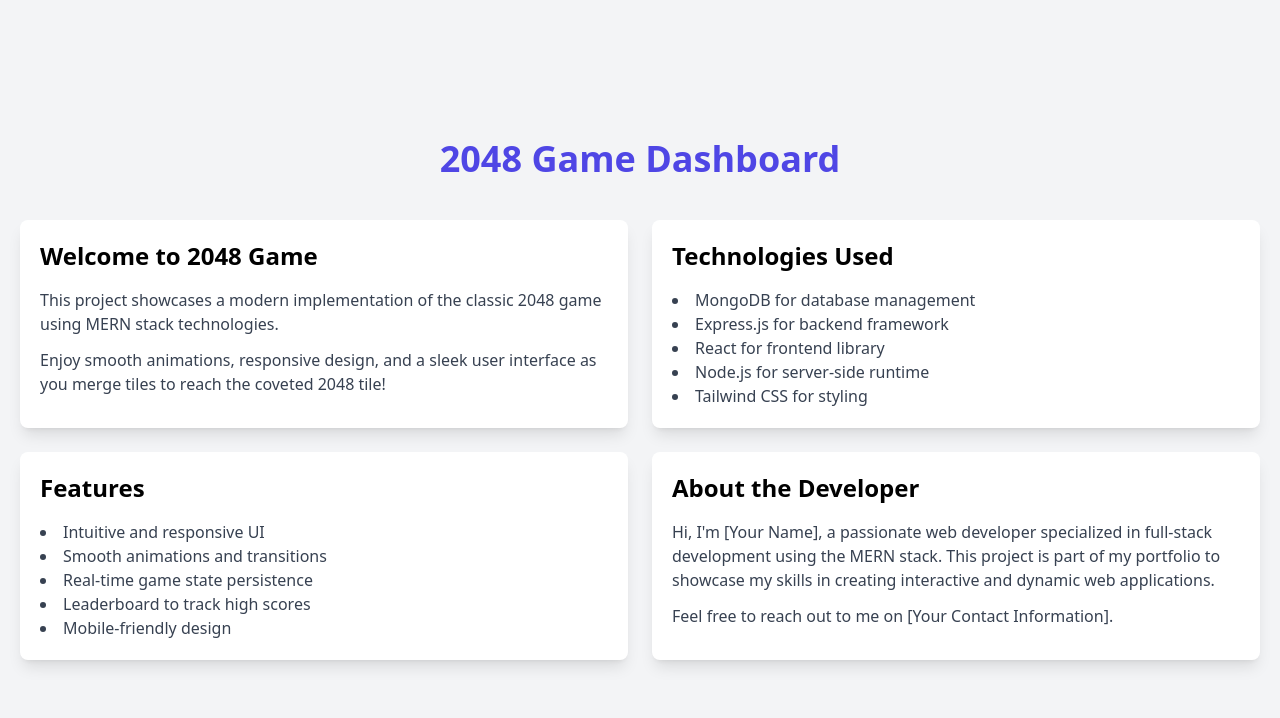
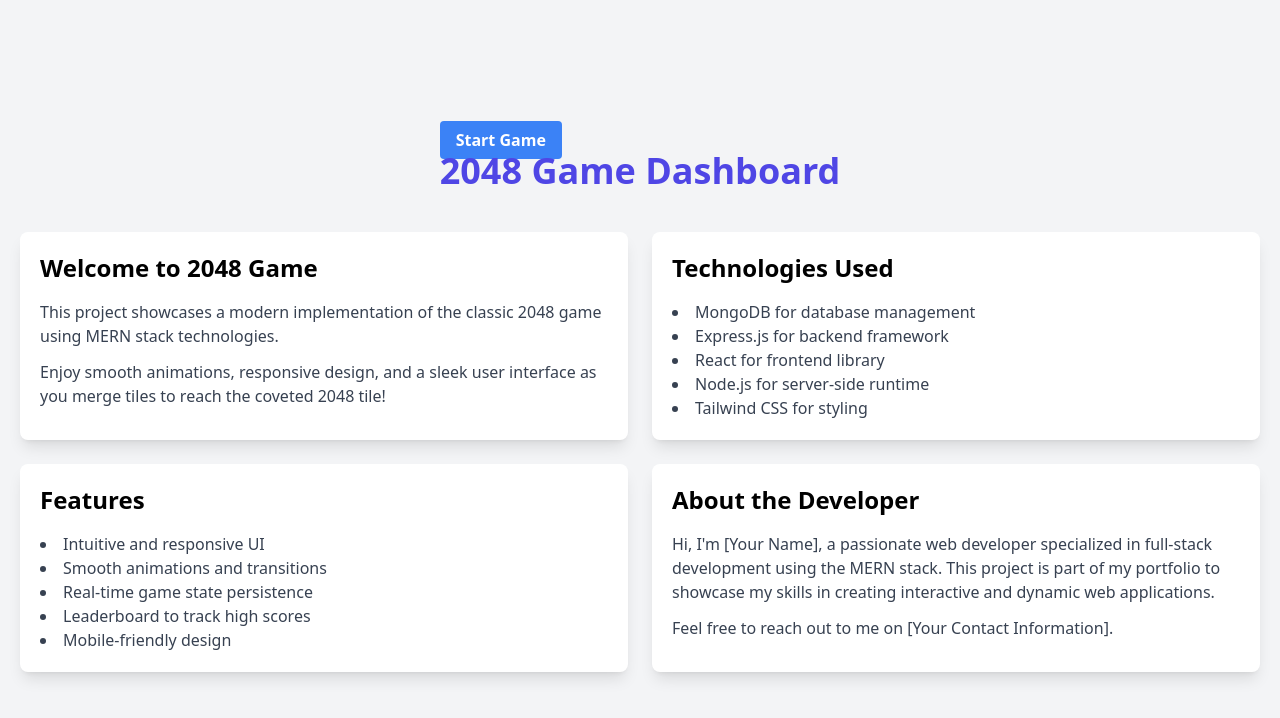
Before and after one commit to JahanzaibShaikh19/2048-Game, a React (Vite) app: page / in a window 1280 px wide. Shown: the top 718 px of the page. Built offline with nearby package versions, Linux system fonts and the light colour scheme.

Commit message:
Start Button

```diff
--- a/src/App.jsx
+++ b/src/App.jsx
@@ -1,10 +1,16 @@
-import React from "react";
+import {React } from "react";
 
 
 const App = () => {
   return (
     <div className="bg-gray-100 min-h-screen flex flex-col items-center justify-center p-5">
       <header className="mb-10">
+      <div className="start">
+        <a href="/game" className="bg-blue-500 hover:bg-blue-700 text-white font-bold py-2 px-4 rounded">
+          Start Game
+        </a>
+      </div>
+
         <h1 className="text-4xl font-extrabold text-indigo-600 animate-bounce">2048 Game Dashboard</h1>
       </header>
       <main className="grid grid-cols-1 md:grid-cols-2 gap-6">
```
